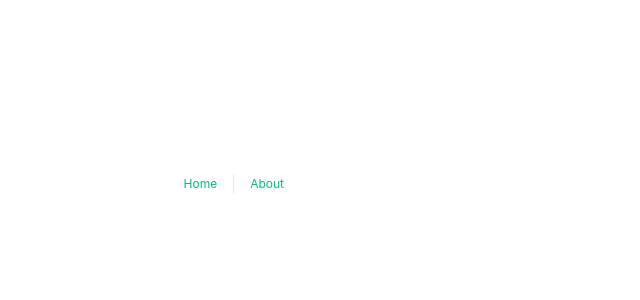
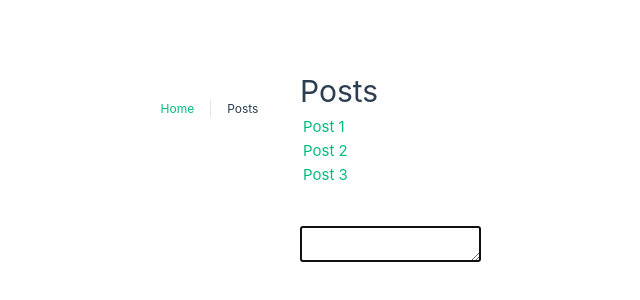
Before and after one commit to mihailgaberov/vue-composition-api-basics, a Vue app: page /posts in a window 1280 px wide. Before the commit this address had no page. Shown: the part 232-532 px from the top of the page, without its empty margins (340-980 px from the left). Built offline with nearby package versions, Linux system fonts and the light colour scheme.

Commit message:
:student: $route part 2

```diff
--- a/src/App.vue
+++ b/src/App.vue
@@ -1,7 +1,7 @@
 <template>
   <nav>
     <RouterLink to="/">Home</RouterLink>
-    <RouterLink to="/about">About</RouterLink>
+    <RouterLink to="/posts">Posts</RouterLink>
   </nav>
   <RouterView />
 </template>
--- a/src/router/index.js
+++ b/src/router/index.js
@@ -10,12 +10,14 @@ const router = createRouter({
       component: HomeView
     },
     {
-      path: '/about',
-      name: 'about',
-      // route level code-splitting
-      // this generates a separate chunk (About.[hash].js) for this route
-      // which is lazy-loaded when the route is visited.
-      component: () => import('../views/AboutView.vue')
+      path: '/posts',
+      name: 'posts',
+      component: () => import('../views/PostsView.vue')
+    },
+    {
+      path: '/postDetail/:id',
+      name: 'postsDetail',
+      component: () => import('../views/PostDetailView.vue')
     }
   ]
 })
--- a/src/views/AboutView.vue
+++ /dev/null
@@ -1,11 +0,0 @@
-<template>
-  <div class="about">
-    <h1>Abouty</h1>
-    <textarea v-auto-focus></textarea>
-  </div>
-</template>
-
-
-<script setup>
-import { vAutoFocus } from '@/directives/vAutoFocus';
-</script>
--- /dev/null
+++ b/src/views/PostDetailView.vue
@@ -0,0 +1,14 @@
+<template>
+  <div class="post-detail">
+    <h1>This is a post page</h1>
+
+    <p>Display the content of the post with ID of {{ $route.params.id }} here.</p>
+
+    <p>
+      <RouterLink to="/posts">&lt; Back</RouterLink>
+    </p>
+  </div>
+</template>
+<script setup>
+
+</script>
--- /dev/null
+++ b/src/views/PostsView.vue
@@ -0,0 +1,32 @@
+<template>
+  <div class="posts">
+    <h1>Posts</h1>
+
+    <ul>
+      <li>
+        <RouterLink to="/postDetail/1">Post 1</RouterLink>
+      </li>
+      <li>
+        <RouterLink to="/postDetail/2">Post 2</RouterLink>
+      </li>
+      <li>
+        <RouterLink to="/postDetail/3">Post 3</RouterLink>
+      </li>
+    </ul>
+
+    <textarea v-auto-focus></textarea>
+  </div>
+</template>
+
+
+<script setup>
+import { vAutoFocus } from '@/directives/vAutoFocus';
+</script>
+
+<style scoped>
+ul {
+  list-style-type: none;
+  padding: 0;
+  margin-bottom: 39px;
+}
+</style>
```
